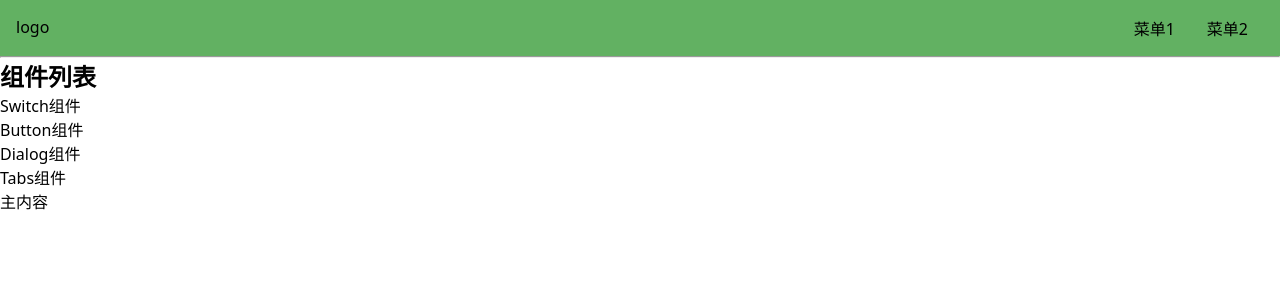
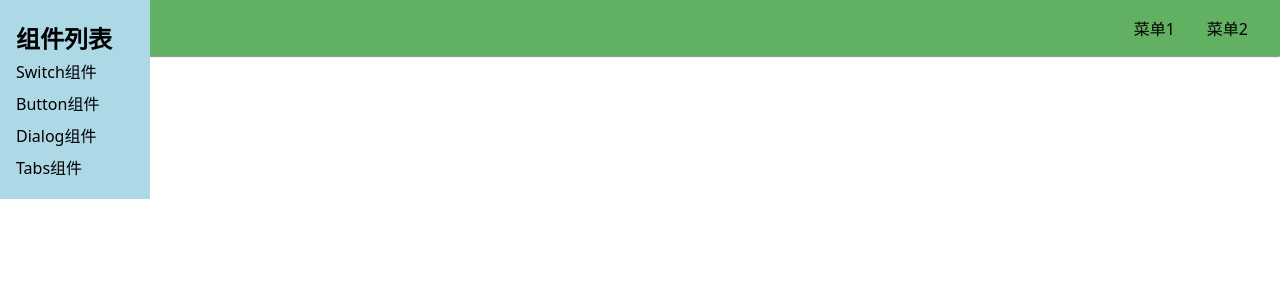
Before and after one commit to AeahKa/V3-UI, a Vue app: page /#/doc in a window 1280 px wide. Shown: the top 300 px of the page. Built offline with nearby package versions, Linux system fonts and the light colour scheme.

Commit message:
aside css 1

```diff
--- a/src/views/Doc.vue
+++ b/src/views/Doc.vue
@@ -30,5 +30,23 @@ export default {
 </script>
 
 <style lang="scss" scoped>
+aside {
+  background: lightblue;
+  width: 150px;
+  padding: 16px;
+  position: fixed;
+  top: 0;
+  left: 0;
 
+  >h2 {
+    margin-top: 4px;
+
+  }
+
+  >ol {
+    >li {
+      padding: 4px 0;
+    }
+  }
+}
 </style>
```
